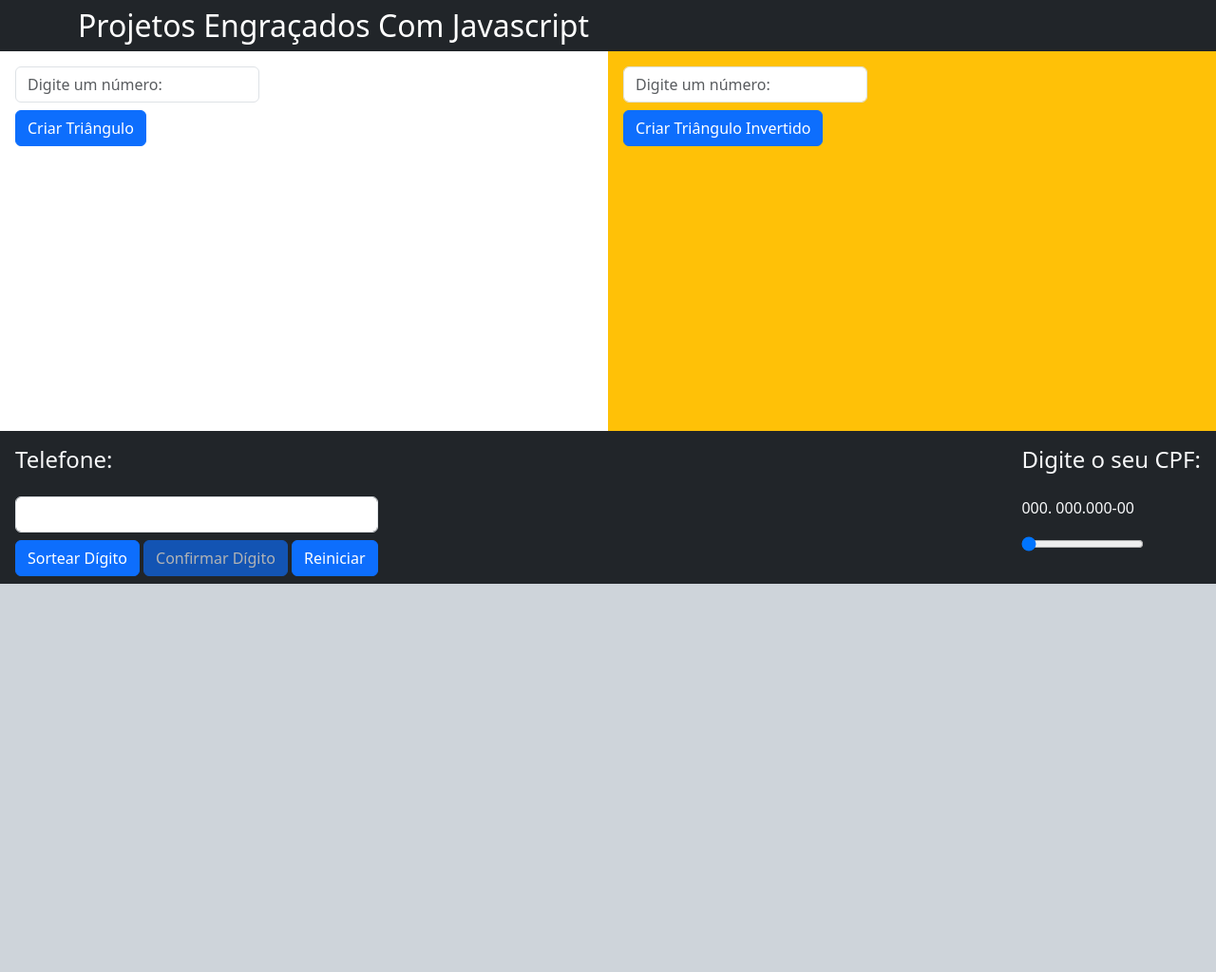
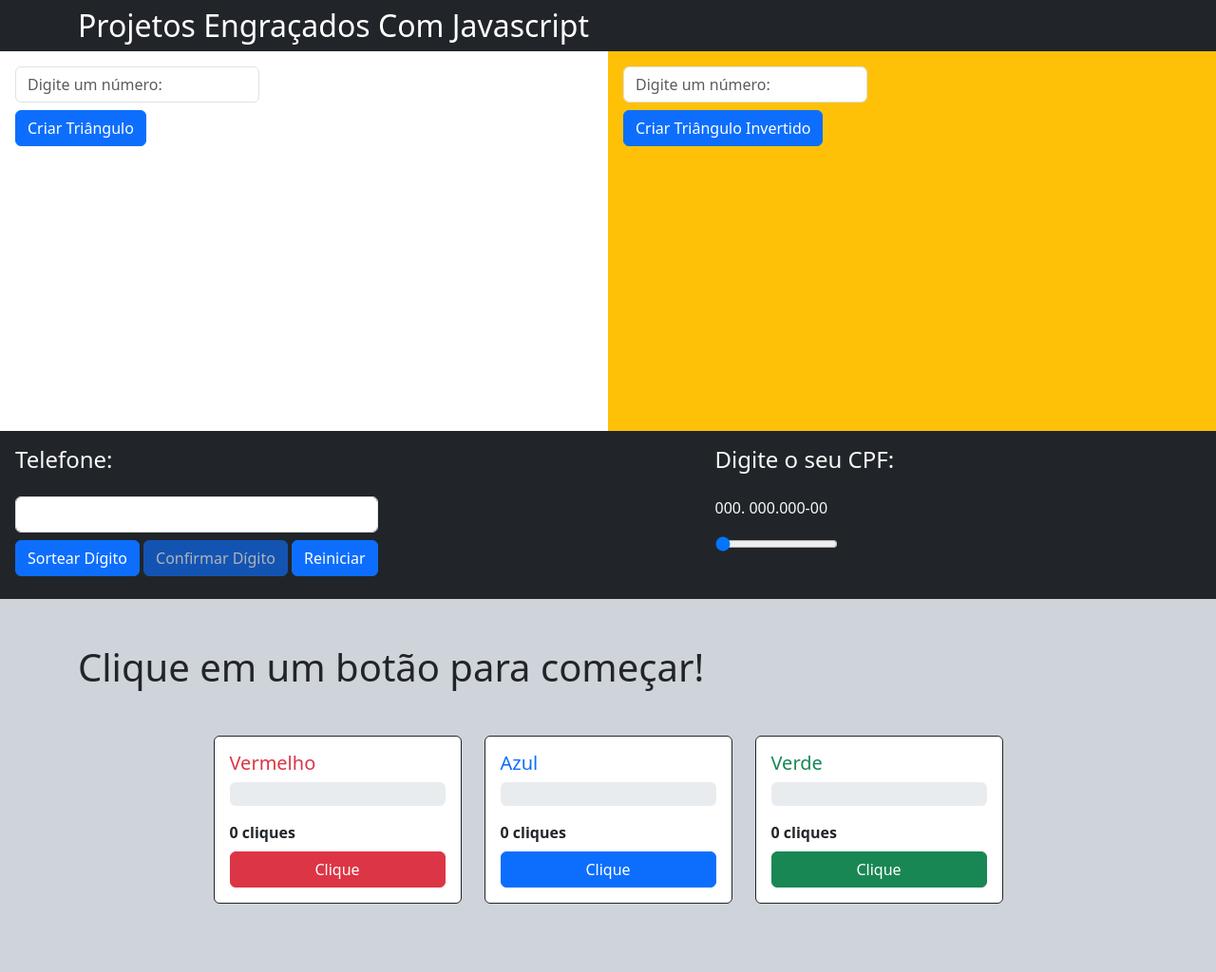
Before and after one commit to EduardoSousaCavalcante/PEEJ, a plain HTML site: page index.html in a window 1280 px wide. Shown: the whole page at 95% size. Before the commit the page ends 800 px from the top, so only its background shows below. Drawn offline with nearby package versions, Linux system fonts and the light colour scheme.

Commit message:
adicionando sessão de comparação de dados

```diff
--- a/index.html
+++ b/index.html
@@ -41,7 +41,8 @@
 
     </div>
   </section>
-  <section class="text-light bg-dark d-flex justify-content-between">
+
+  <section class="text-light bg-dark d-flex justify-content-between pb-3">
     <div class="mx-3 mb-2">
         <h4 class=" mt-3 mb-0">Telefone:</h4><br/>
         <input type="text" id="telefone" readonly value="" class="form-control mb-2"/>
@@ -54,8 +55,57 @@
         <h4 class="mt-3 mb-0">Digite o seu CPF:</h4><br/>
         <p id="CPFFormatado">000.000.000-00</p>
         <input type="range" id="sliderNumero" min="0" max="99999999999" value="0" step="1" />
+    </div><br>
+  </section>
+  <br><br>
 
-    </div>
+  <section>
+    <div class="container">
+        <h1 id="liderTexto" class="mb-5">Clique em um botão para começar!</h1>
+
+        <div class="row justify-content-center g-4">
+        <!-- Card Vermelho -->
+        <div class="col-md-3">
+            <div class="card border-dark">
+            <div class="card-body">
+                <h5 class="card-title text-danger">Vermelho</h5>
+                <div class="progress mb-3" style="height: 25px;">
+                <div id="fill-vermelho" class="progress-bar bg-danger" style="width: 0%;"></div>
+                </div>
+                <p id="cont-vermelho" class="mb-2 fw-semibold">0 cliques</p>
+                <button id="btn-vermelho" class="btn btn-danger w-100">Clique</button>
+            </div>
+            </div>
+        </div>
+
+        <!-- Card Azul -->
+        <div class="col-md-3">
+            <div class="card border-dark">
+            <div class="card-body">
+                <h5 class="card-title text-primary">Azul</h5>
+                <div class="progress mb-3" style="height: 25px;">
+                <div id="fill-azul" class="progress-bar bg-primary" style="width: 0%;"></div>
+                </div>
+                <p id="cont-azul" class="mb-2 fw-semibold">0 cliques</p>
+                <button id="btn-azul" class="btn btn-primary w-100">Clique</button>
+            </div>
+            </div>
+        </div>
+
+        <!-- Card Verde -->
+        <div class="col-md-3">
+            <div class="card border-dark">
+            <div class="card-body">
+                <h5 class="card-title text-success">Verde</h5>
+                <div class="progress mb-3" style="height: 25px;">
+                <div id="fill-verde" class="progress-bar bg-success" style="width: 0%;"></div>
+                </div>
+                <p id="cont-verde" class="mb-2 fw-semibold">0 cliques</p>
+                <button id="btn-verde" class="btn btn-success w-100">Clique</button>
+            </div>
+            </div>
+        </div>
+    </div><br><br><br>
   </section>
 
 
```
